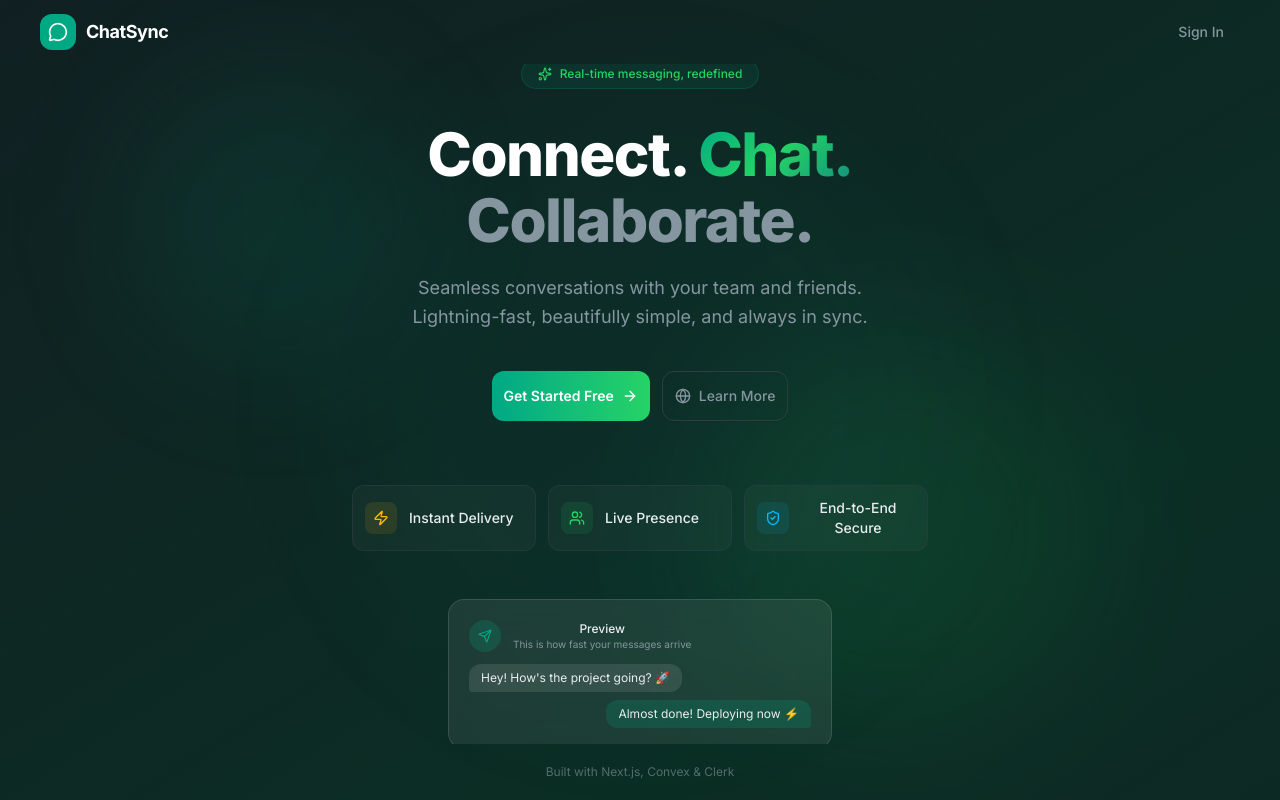
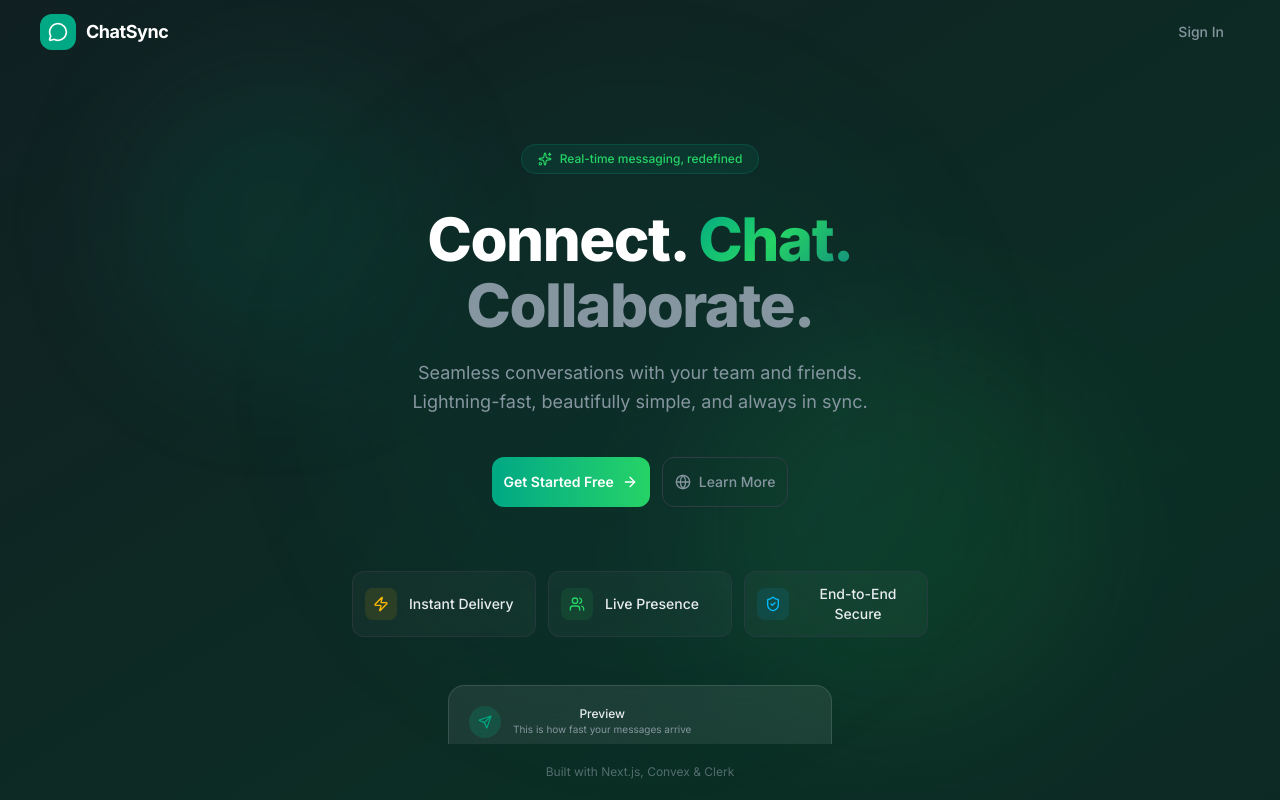
Before and after one commit to pyaiShark/CipherChat, a Next.js app: page / in a window 1280 px wide. Built offline with nearby package versions, Linux system fonts and the light colour scheme; no server answers.

Commit message:
Readme file updated with latest changes and landing page scroll bug fixed

```diff
--- a/app/page.tsx
+++ b/app/page.tsx
@@ -80,7 +80,8 @@ export default function Home() {
           </header>
 
           {/* Hero */}
-          <main className="relative z-10 flex-1 flex flex-col items-center justify-center px-6 py-12 text-center overflow-y-auto">
+          <main className="relative z-10 flex-1 flex flex-col items-center px-6 py-6 md:py-12 text-center overflow-y-auto">
+            <div className="flex flex-col items-center my-auto w-full max-w-3xl pt-8 pb-12">
               {/* Pill badge */}
               <div className="animate-fade-in-up flex items-center gap-2 bg-[#00A884]/10 border border-[#00A884]/20 text-[#25D366] text-xs font-medium px-4 py-1.5 rounded-full mb-8">
                 <Sparkles className="w-3.5 h-3.5" />
@@ -181,6 +182,7 @@ export default function Home() {
                   </div>
                 </div>
               </div>
+            </div>
           </main>
 
           {/* Footer */}
--- a/components/ChatArea.tsx
+++ b/components/ChatArea.tsx
@@ -888,13 +888,7 @@ export function ChatArea({
                                         </>
                                     )}
 
-                                    <Button
-                                        variant="ghost"
-                                        size="icon"
-                                        className="hidden sm:flex h-11 w-11 rounded-full text-[var(--wa-text-light)] hover:bg-[var(--wa-hover)] transition-colors"
-                                    >
-                                        <Paperclip className="w-[24px] h-[24px]" strokeWidth={1.5} />
-                                    </Button>
+                                    {/* Removed paperclip button */}
                                 </div>
 
                                 <form onSubmit={handleSend} className="flex-1 flex items-end">
```
Also changed, not shown: 1 other file (tests, documents, lock files or other folders). Lines whose indentation alone changed are shown as unchanged.
